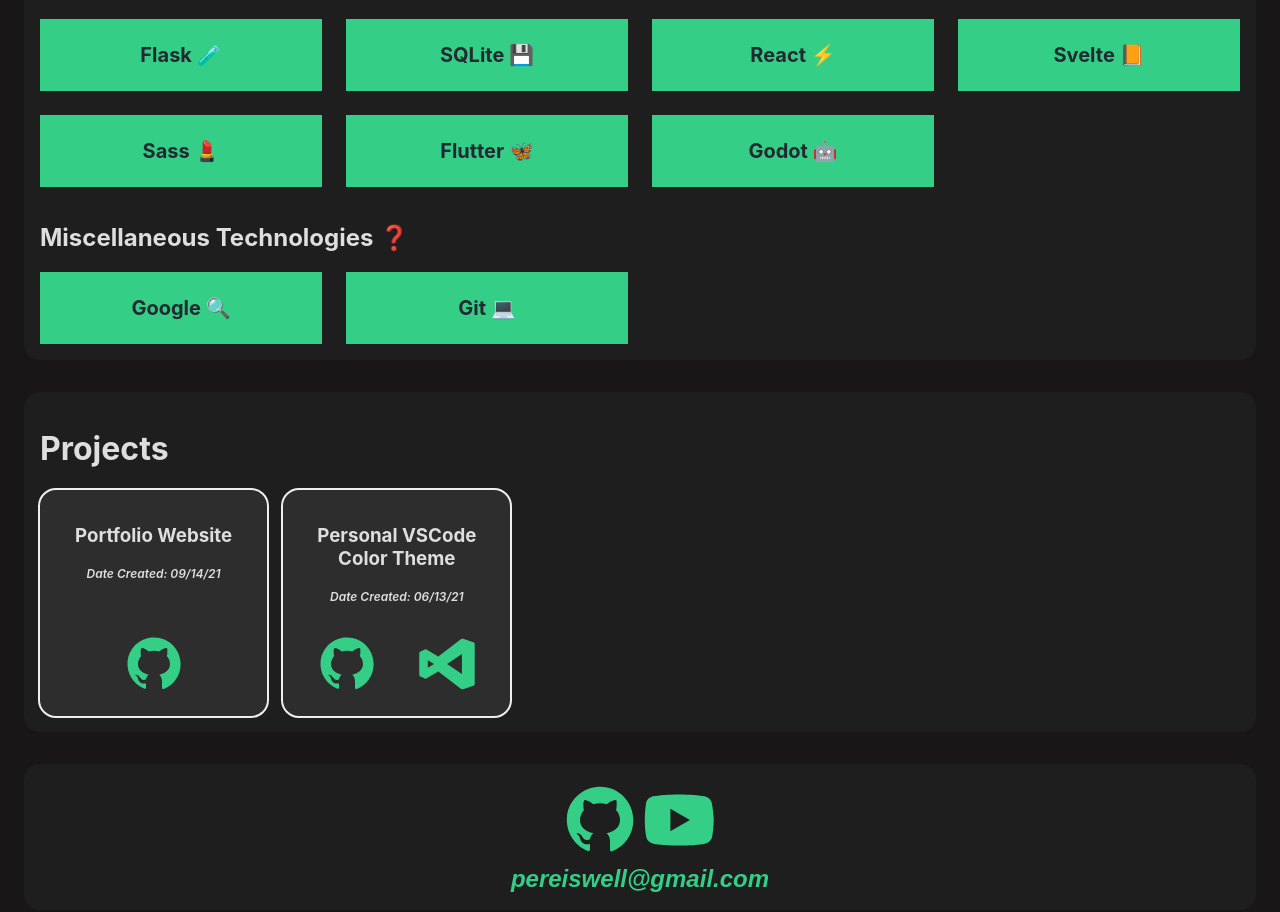
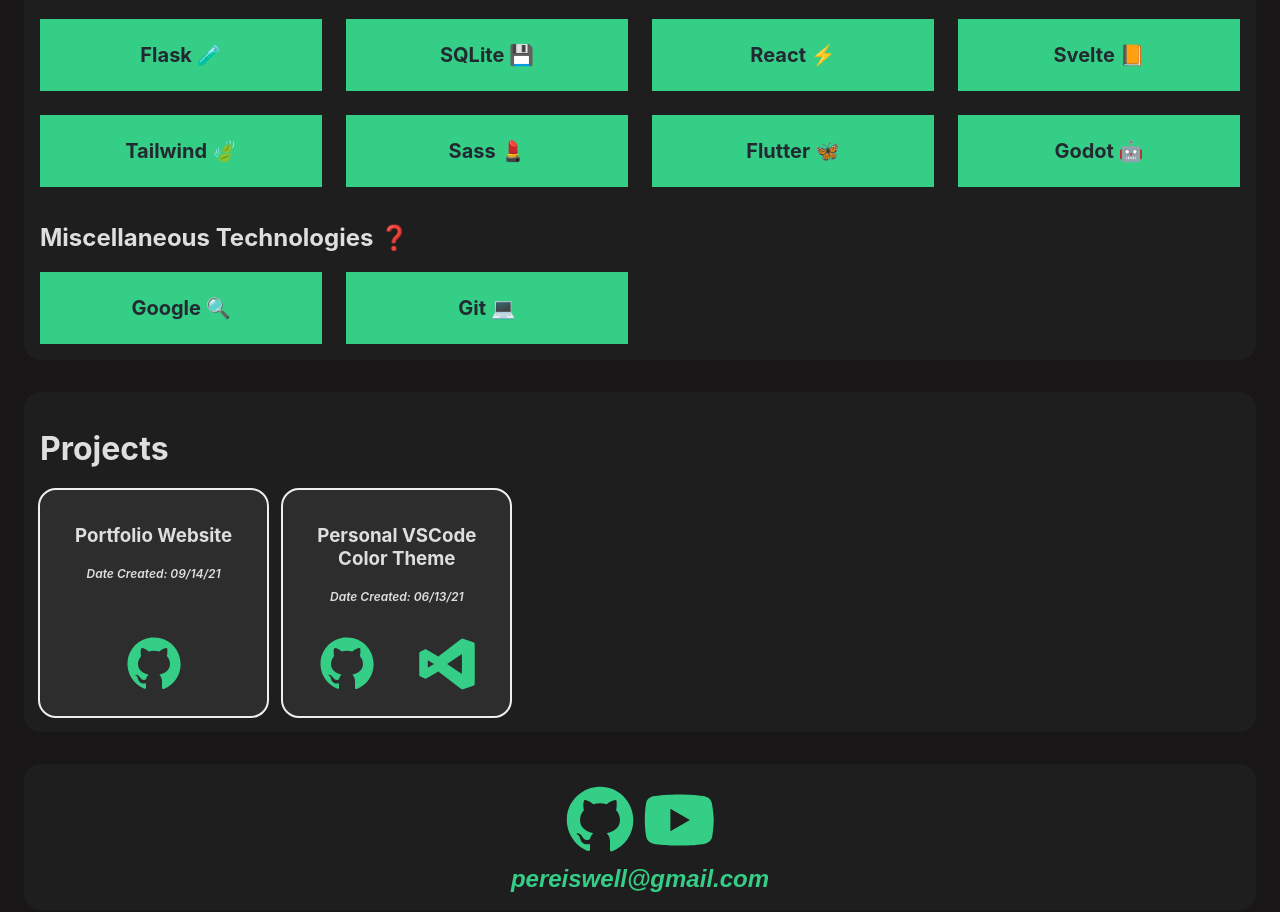
Before and after one commit to c1m50c/portfolio, a Svelte app: page / in a window 1280 px wide. Shown: the part 1586-2498 px from the top of the page. Built offline with nearby package versions, Linux system fonts and the light colour scheme.

Commit message:
tailwind, todo

```diff
--- a/src/components/about.svelte
+++ b/src/components/about.svelte
@@ -8,6 +8,7 @@
 
 
 <div class="info-container" id="about">
+    <!-- Todo: Write an actual about me -->
     <h1>About Me</h1>
     <p>
         Lorem ipsum dolor sit amet consectetur adipisicing elit. Illum iste temporibus inventore, vitae omnis cumque quasi libero perferendis voluptatibus? Assumenda, vero possimus! Animi natus deserunt hic odio facilis commodi sapiente.
--- a/src/components/skills.svelte
+++ b/src/components/skills.svelte
@@ -92,6 +92,9 @@
             <a class="link-button info-card" id="svelte" href="https://svelte.dev/">
                 <h3>Svelte 📙</h3>
             </a>
+            <a class="link-button info-card" id="tailwind" href="https://tailwindcss.com/">
+                <h3>Tailwind 🍃</h3>
+            </a>
             <a class="link-button info-card" id="sass" href="https://sass-lang.com/">
                 <h3>Sass 💄</h3>
             </a>
```
